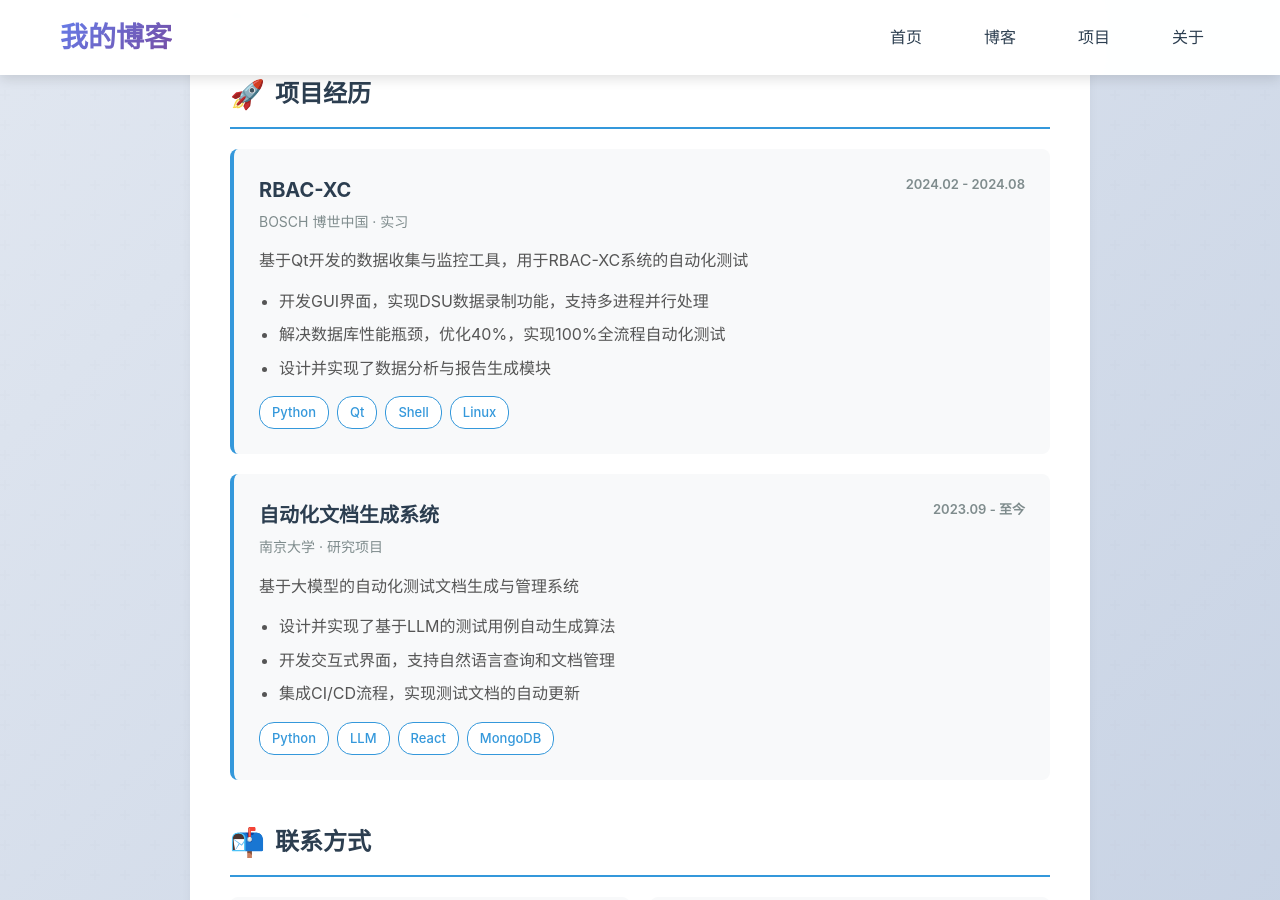
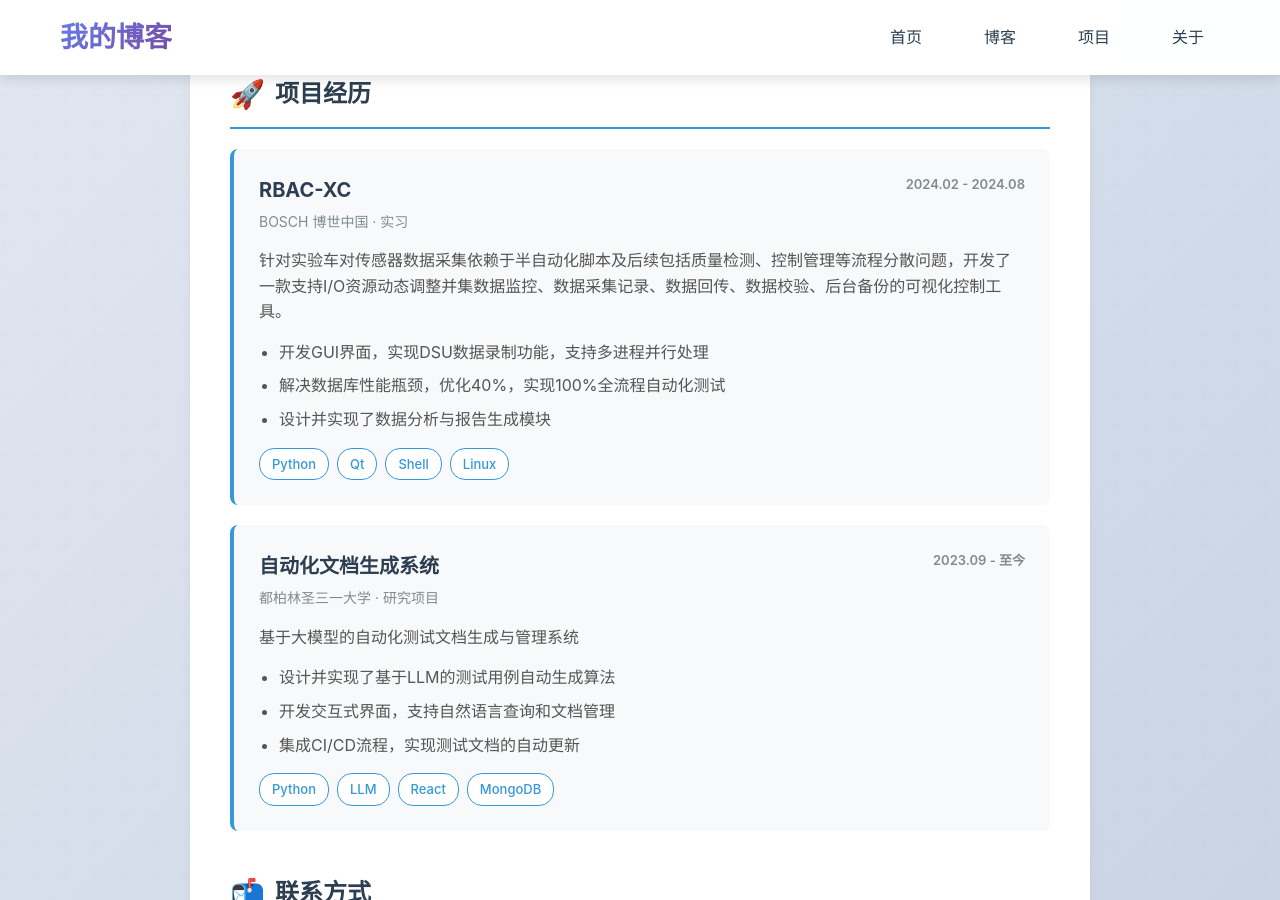
Before and after one commit to MarriotZ/marriotz.github.io, a Jekyll site: the page built from about.html, in a window 1280 px wide and 900 px high, scrolled down 1782 px. Built offline with Jekyll 4.4.1, drawn with Linux system fonts in a browser that asks for light colours.

Commit message:
Update about.html

```diff
--- a/about.html
+++ b/about.html
@@ -9,15 +9,13 @@
     <a href="#" onclick="switchLang('en')">English</a>
   </div>
 
-  <!-- 中文版本 -->
   <div class="about-zh">
-    <!-- 个人信息头部 -->
     <div class="profile-header">
       <div class="profile-photo">
-        <img src="{{ "/assets/images/avatar.jpg" | relative_url }}" alt="曾子涵" onerror="this.src='https://via.placeholder.com/150x150?text=ZH'">
+        <img src="{{ "/assets/images/avatar.jpg" | relative_url }}" alt="Max Zeng" onerror="this.src='https://via.placeholder.com/150x150?text=ZH'">
       </div>
       <div class="profile-info">
-        <h1 class="name">曾子涵</h1>
+        <h1 class="name">Max Zeng</h1>
         <p class="title">AI应用开发工程师 / 软件工程师</p>
         <div class="contact-info">
           <span>📧 zihantsang@hotmail.com</span>
@@ -172,7 +170,7 @@
           <span class="project-date">2024.02 - 2024.08</span>
         </div>
         <div class="project-body">
-          <p class="project-desc">基于Qt开发的数据收集与监控工具，用于RBAC-XC系统的自动化测试</p>
+          <p class="project-desc">针对实验车对传感器数据采集依赖于半自动化脚本及后续包括质量检测、控制管理等流程分散问题，开发了一款支持I/O资源动态调整并集数据监控、数据采集记录、数据回传、数据校验、后台备份的可视化控制工具。</p>
           <ul class="project-achievements">
             <li>开发GUI界面，实现DSU数据录制功能，支持多进程并行处理</li>
             <li>解决数据库性能瓶颈，优化40%，实现100%全流程自动化测试</li>
@@ -191,7 +189,7 @@
         <div class="project-header">
           <div>
             <h3>自动化文档生成系统</h3>
-            <p class="company">南京大学 · 研究项目</p>
+            <p class="company">都柏林圣三一大学 · 研究项目</p>
           </div>
           <span class="project-date">2023.09 - 至今</span>
         </div>
@@ -239,10 +237,10 @@
     <!-- 英文版内容结构相同，文字改为英文 -->
     <div class="profile-header">
       <div class="profile-photo">
-        <img src="{{ "/assets/images/avatar.jpg" | relative_url }}" alt="Zihan Zeng" onerror="this.src='https://via.placeholder.com/150x150?text=ZH'">
+        <img src="{{ "/assets/images/avatar.jpg" | relative_url }}" alt="Max Zeng" onerror="this.src='https://via.placeholder.com/150x150?text=ZH'">
       </div>
       <div class="profile-info">
-        <h1 class="name">Zihan Zeng</h1>
+        <h1 class="name">Max Zeng</h1>
         <p class="title">Full-Stack Developer</p>
         <div class="contact-info">
           <span>📧 zihantsang@hotmail.com</span>
```
